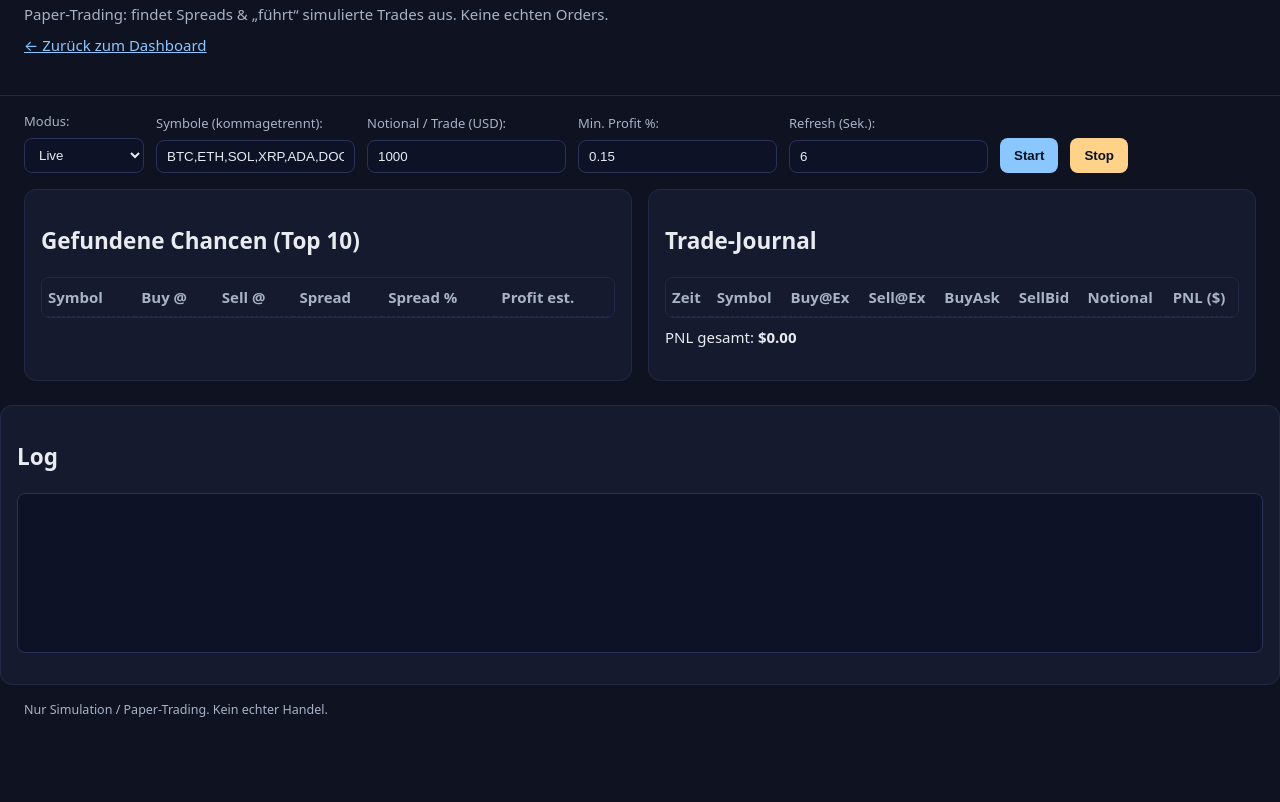
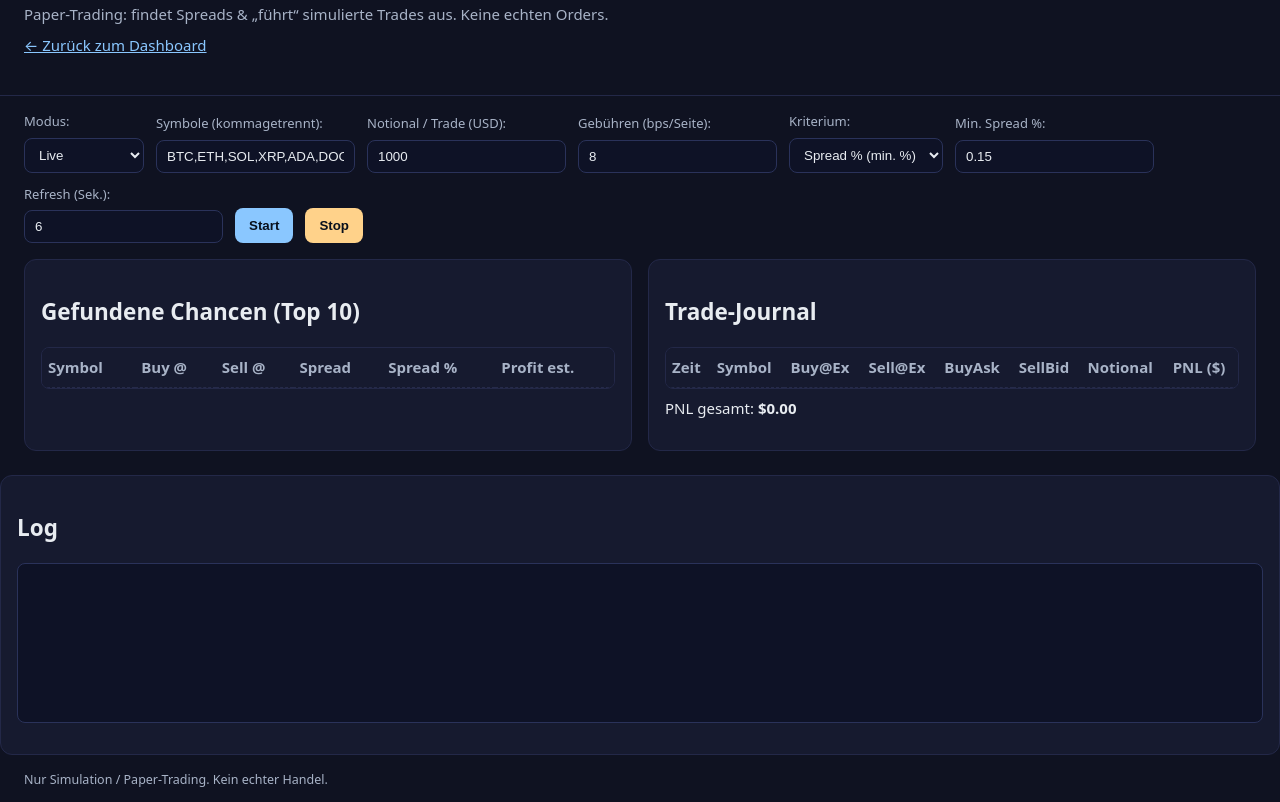
Before and after one commit to Yannick-Leon/EdgeMint-MVP, a plain HTML site: page docs/bot.html in a window 1280 px wide. Shown: the part 60-862 px from the top of the page. Before the commit the page ends 800 px from the top, so only its background shows below. Drawn offline with Linux system fonts and the light colour scheme.

Commit message:
Update bot.html

```diff
--- a/docs/bot.html
+++ b/docs/bot.html
@@ -33,8 +33,26 @@
     </label>
 
     <label>
-      Min. Profit %:
+      Gebühren (bps/Seite):
+      <input id="feeBps" type="number" min="0" step="0.1" value="8" />
+    </label>
+
+    <label>
+      Kriterium:
+      <select id="criterion">
+        <option value="pct">Spread % (min. %)</option>
+        <option value="usd">Profit $ (min. $)</option>
+      </select>
+    </label>
+
+    <label id="fieldMinPct">
+      Min. Spread %:
       <input id="minPct" type="number" min="0" step="0.01" value="0.15" />
+    </label>
+
+    <label id="fieldMinUsd" style="display:none">
+      Min. Profit ($):
+      <input id="minUsd" type="number" min="0" step="0.01" value="2" />
     </label>
 
     <label>
@@ -53,7 +71,8 @@
         <table id="opps">
           <thead>
             <tr>
-              <th>Symbol</th><th>Buy @</th><th>Sell @</th><th>Spread</th><th>Spread %</th><th>Profit est.</th>
+              <th>Symbol</th><th>Buy @</th><th>Sell @</th>
+              <th>Spread</th><th>Spread %</th><th>Profit est.</th>
             </tr>
           </thead>
           <tbody></tbody>
@@ -87,6 +106,21 @@
     <small>Nur Simulation / Paper-Trading. Kein echter Handel.</small>
   </footer>
 
+  <script>
+    // kleines UI-Toggle für die Felder
+    document.addEventListener('DOMContentLoaded', () => {
+      const crit = document.getElementById('criterion');
+      const fPct = document.getElementById('fieldMinPct');
+      const fUsd = document.getElementById('fieldMinUsd');
+      const update = () => {
+        const v = crit.value;
+        fPct.style.display = v === 'pct' ? '' : 'none';
+        fUsd.style.display = v === 'usd' ? '' : 'none';
+      };
+      crit.addEventListener('change', update);
+      update();
+    });
+  </script>
   <script src="./bot.js" defer></script>
 </body>
 </html>
```
